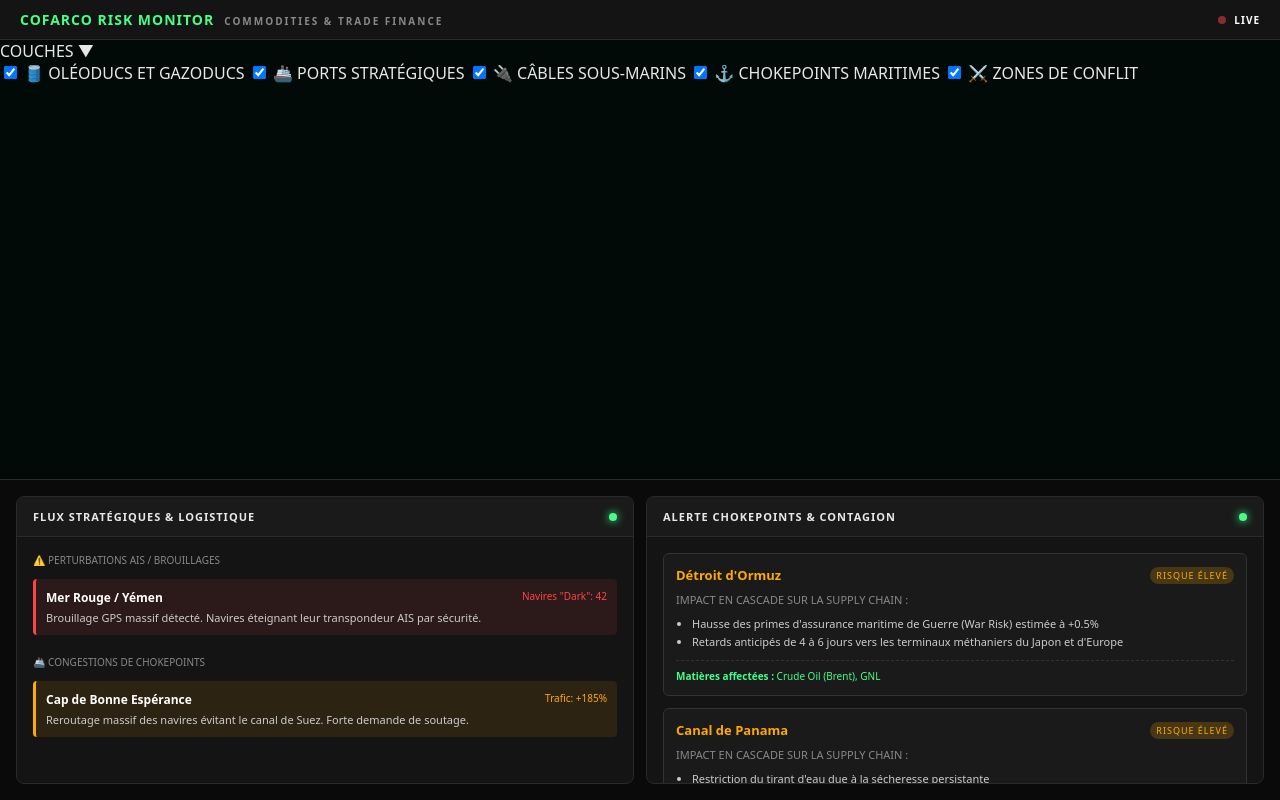
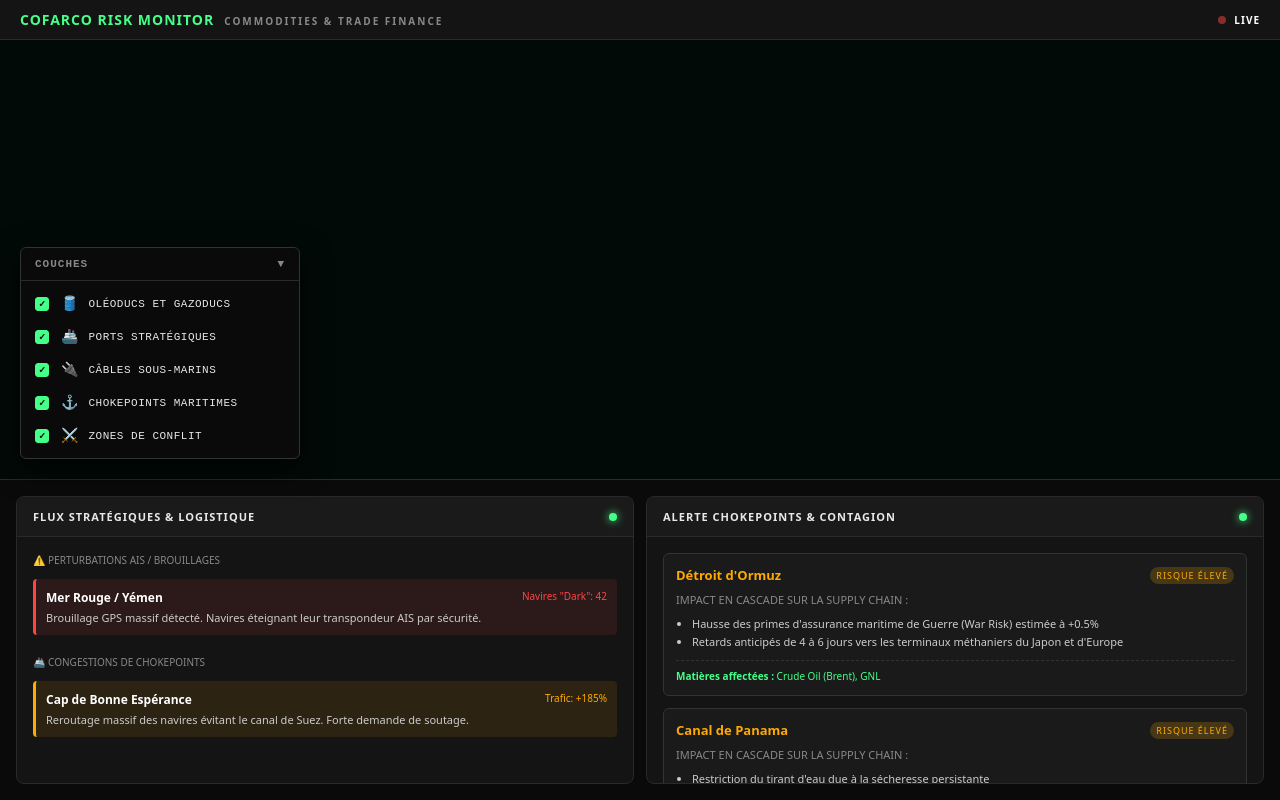
Before and after one commit to KarimMaoui/Projet-Cofarco, a website built with Vite: page index.html in a window 1280 px wide. Built offline with nearby package versions, Linux system fonts and the light colour scheme; no server answers.

Commit message:
Add styles for floating layer menu

```diff
--- a/src/styles/main.css
+++ b/src/styles/main.css
@@ -68,3 +68,91 @@
 .maplibregl-control-container {
   display: none;
 }
+
+/* --- LE MENU FLOTTANT DES COUCHES --- */
+.layer-menu {
+  position: absolute;
+  bottom: 20px;
+  left: 20px;
+  background: #0a0a0a;
+  border: 1px solid #333;
+  border-radius: 6px;
+  width: 280px;
+  z-index: 100;
+  box-shadow: 0 10px 30px rgba(0,0,0,0.8);
+  font-family: monospace; /* Look technique/terminal */
+}
+
+.layer-menu-header {
+  display: flex;
+  justify-content: space-between;
+  padding: 10px 14px;
+  border-bottom: 1px solid #2a2a2a;
+  font-size: 11px;
+  font-weight: bold;
+  color: #888;
+  letter-spacing: 1px;
+}
+
+.layer-list {
+  padding: 6px 0;
+  max-height: 300px;
+  overflow-y: auto;
+}
+
+.layer-item {
+  display: flex;
+  align-items: center;
+  padding: 8px 14px;
+  cursor: pointer;
+  transition: background 0.2s;
+}
+
+.layer-item:hover {
+  background: #141414;
+}
+
+/* Cacher la vraie checkbox */
+.layer-item input[type="checkbox"] {
+  display: none;
+}
+
+/* Fausse checkbox personnalisée */
+.custom-checkbox {
+  width: 14px;
+  height: 14px;
+  border: 1px solid #444;
+  border-radius: 3px;
+  margin-right: 12px;
+  position: relative;
+  transition: all 0.2s;
+}
+
+/* État coché */
+.layer-item input[type="checkbox"]:checked + .custom-checkbox {
+  background: #44ff88;
+  border-color: #44ff88;
+}
+
+/* Le petit "V" de validation */
+.layer-item input[type="checkbox"]:checked + .custom-checkbox::after {
+  content: '✓';
+  position: absolute;
+  top: 50%;
+  left: 50%;
+  transform: translate(-50%, -50%);
+  color: #0a0a0a;
+  font-size: 10px;
+  font-weight: bold;
+}
+
+.layer-icon {
+  margin-right: 10px;
+  font-size: 14px;
+}
+
+.layer-label {
+  font-size: 11px;
+  color: #e8e8e8;
+  letter-spacing: 0.5px;
+}
```
